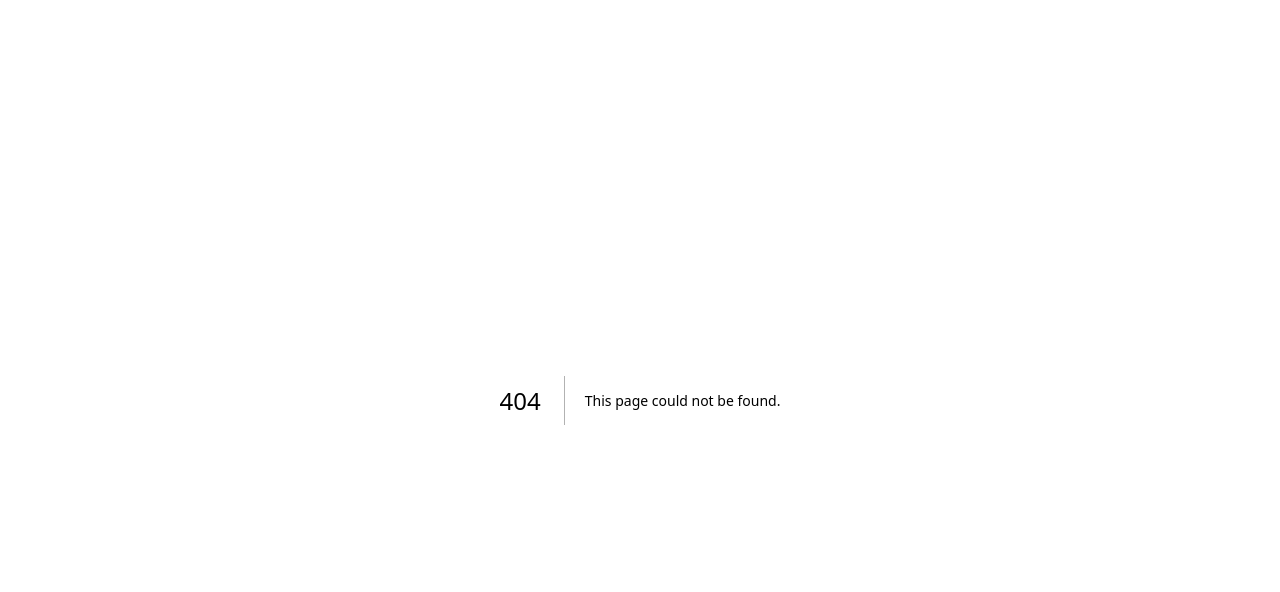
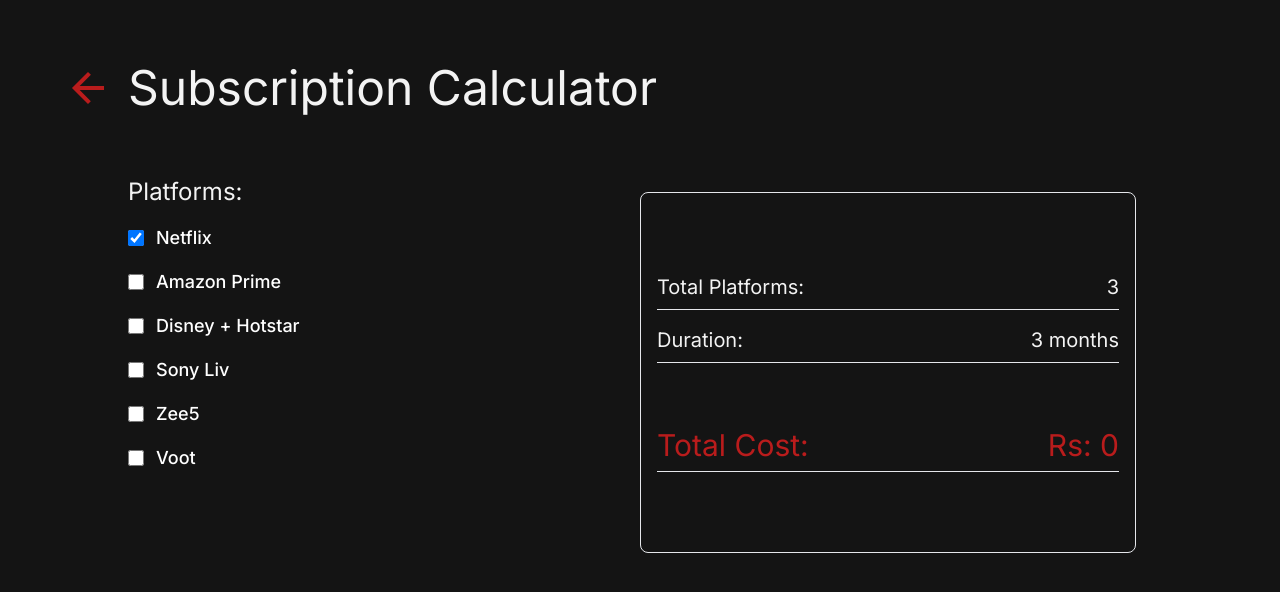
Before and after one commit to RishabhSinha02/rubix24_Capslock, a Next.js app: page /subscription in a window 1280 px wide. Before the commit this address had no page. Shown: the top 592 px of the page. Built offline with nearby package versions, Linux system fonts and the light colour scheme.

Commit message:
Subscription Page

```diff
--- a/src/app/page.js
+++ b/src/app/page.js
@@ -164,7 +164,19 @@
       <IoLanguage />
         </a>
 
-          👽 Rishabh
+
+          <details className="dropdown">
+  <summary className="bg-black btn text-white border border-black hover:bg-black hover:border-red-700">👽 Rishabh</summary>
+  <ul className="p-2 shadow menu dropdown-content mt-1 z-[1] bg-black rounded-box">
+    <li><a href='/subscription'>Subcription</a></li>
+    <li><a href="/login">Sign Out</a></li>
+  </ul>
+</details>
+
+
+
+
+
       </div>
     </div>
   );
--- /dev/null
+++ b/src/app/subscription/page.js
@@ -0,0 +1,110 @@
+"use client"
+import { IoMdArrowBack } from "react-icons/io";
+import { useState } from "react";
+export default function Subscription() {
+    const [total, setTotal] = useState(0);
+    function setAmount(amt) {
+        const newtotal = total+amt;
+        setTotal(newtotal);
+    }
+    return (
+        <div className="subcription-body p-16">
+            <div className="upper-subcription flex">
+                <button className="subcription-back text-5xl text-red-700"><IoMdArrowBack /></button>
+                <div className="heading text-5xl mx-4">Subscription Calculator</div>
+            </div>
+
+            <div className="subcription-form m-16 flex">
+
+
+
+
+
+
+
+                <div className="subcription-selectors w-1/2">
+                    <div>
+                        <div className="platform text-2xl mb-4">
+                            Platforms:
+                        </div>
+                        <div className="flex items-center items-start mb-4">
+                            <input id="checkbox-1" aria-describedby="checkbox-1" type="checkbox" className="bg-red-700 border-red-300 focus:ring-3 focus:ring-red-700 h-4 w-4 rounded" defaultChecked />
+                            <label htmlFor="checkbox-1" className="text-lg ml-3 font-medium text-white">Netflix</label>
+                        </div>
+                        <div className="flex items-center items-start mb-4">
+                            <input id="checkbox-2" aria-describedby="checkbox-1" type="checkbox" className="bg-red-700 border-red-300 focus:ring-3 focus:ring-red-700 h-4 w-4 rounded" />
+                            <label htmlFor="checkbox-2" className="text-lg ml-3 font-medium text-white">Amazon Prime</label>
+                        </div>
+                        <div className="flex items-center items-start mb-4">
+                            <input id="checkbox-3" aria-describedby="checkbox-1" type="checkbox" className="bg-red-700 border-red-300 focus:ring-3 focus:ring-red-700 h-4 w-4 rounded"  />
+                            <label htmlFor="checkbox-3" className="text-lg ml-3 font-medium text-white">Disney + Hotstar</label>
+                        </div>
+                        <div className="flex items-center items-start mb-4">
+                            <input id="checkbox-4" aria-describedby="checkbox-1" type="checkbox" className="bg-red-700 border-red-300 focus:ring-3 focus:ring-red-700 h-4 w-4 rounded"  />
+                            <label htmlFor="checkbox-4" className="text-lg ml-3 font-medium text-white">Sony Liv</label>
+                        </div>
+                        <div className="flex items-center items-start mb-4">
+                            <input id="checkbox-5" aria-describedby="checkbox-1" type="checkbox" className="bg-red-700 border-red-300 focus:ring-3 focus:ring-red-700 h-4 w-4 rounded" />
+                            <label htmlFor="checkbox-5" className="text-lg ml-3 font-medium text-white">Zee5</label>
+                        </div>
+                        <div className="flex items-center items-start mb-4">
+                            <input id="checkbox-6" aria-describedby="checkbox-1" type="checkbox" className="bg-red-700 border-red-300 focus:ring-3 focus:ring-red-700 h-4 w-4 rounded" />
+                            <label htmlFor="checkbox-6" className="text-lg ml-3 font-medium text-white">Voot</label>
+                        </div>
+
+
+                    </div>
+                </div>
+
+
+
+
+
+
+
+
+
+
+
+                <div className="subcription-calculator w-1/2 m-4 border rounded-lg pt-16 pb-16">
+                    <div className="subs-unit m-4">
+                        <div className="unit text-xl flex justify-between mt-2 mb-2">
+                            <div className="cal-title">
+                                Total Platforms:
+                            </div>
+                            <div >
+                                3
+                            </div>
+                        </div>
+                        <hr />
+                    </div>
+                    <div className="subs-unit m-4">
+                        <div className="unit text-xl flex justify-between mt-2 mb-2">
+                            <div className="cal-title">
+                                Duration:
+                            </div>
+                            <div >
+                                3 months
+                            </div>
+                        </div>
+                        <hr />
+                    </div>
+                    <div className="subs-unit m-4">
+                        <div className="unit text-3xl text-red-700 flex justify-between mt-16 mb-2">
+                            <div className="cal-title">
+                                Total Cost:
+                            </div>
+                            <div >
+                                Rs: {total}
+                            </div>
+                        </div>
+                        <hr />
+                    </div>
+                </div>
+            </div>
+
+
+
+        </div>
+    );
+}
```
